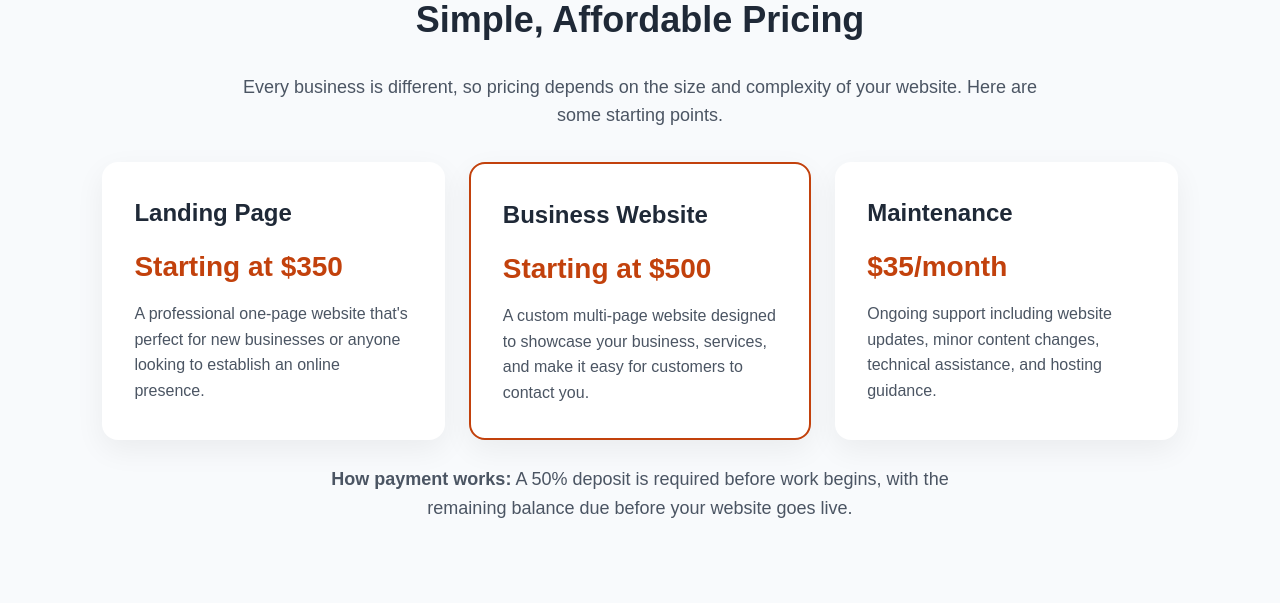
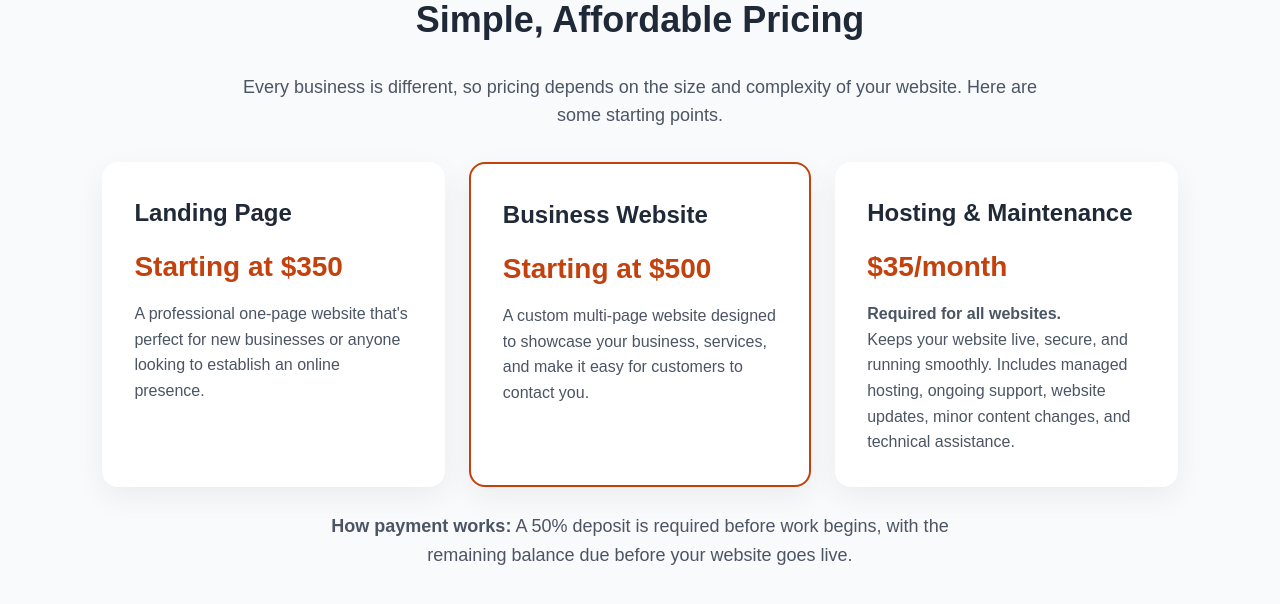
Before and after one commit to amrc8504/web_dev, a Django app: page / in a window 1280 px wide. Shown: the part 4842-5446 px from the top of the page. Run offline with Django 5.2, Linux system fonts and the light colour scheme.

Commit message:
Updated pricing

```diff
--- a/core/templates/core/home.html
+++ b/core/templates/core/home.html
@@ -330,13 +330,14 @@
         </div>
 
         <div class="card">
-            <h3>Maintenance</h3>
-            <p class="price">$35/month</p>
-            <p>
-                Ongoing support including website updates, minor content changes,
-                technical assistance, and hosting guidance.
-            </p>
-        </div>
+    <h3>Hosting & Maintenance</h3>
+    <p class="price">$35/month</p>
+    <p><strong>Required for all websites.</strong></p>
+    <p>
+        Keeps your website live, secure, and running smoothly. Includes managed hosting,
+        ongoing support, website updates, minor content changes, and technical assistance.
+    </p>
+</div>
 
     </div>
 
```
